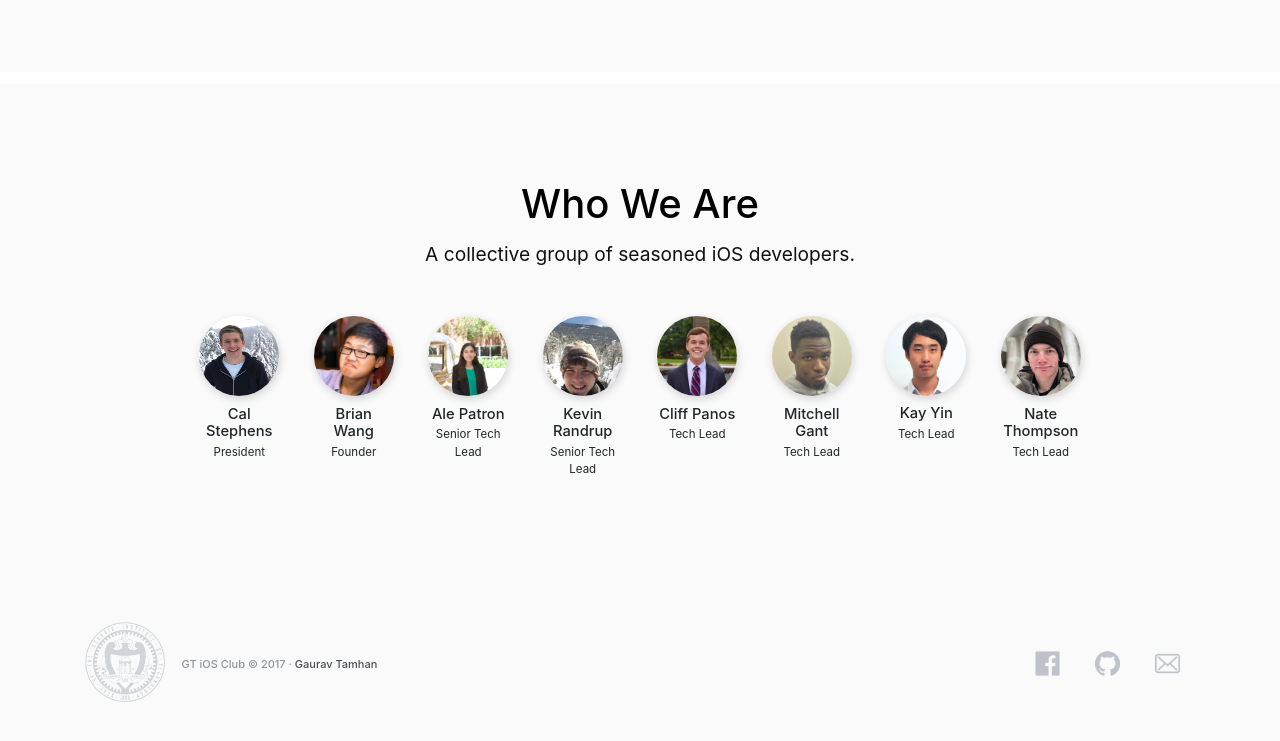
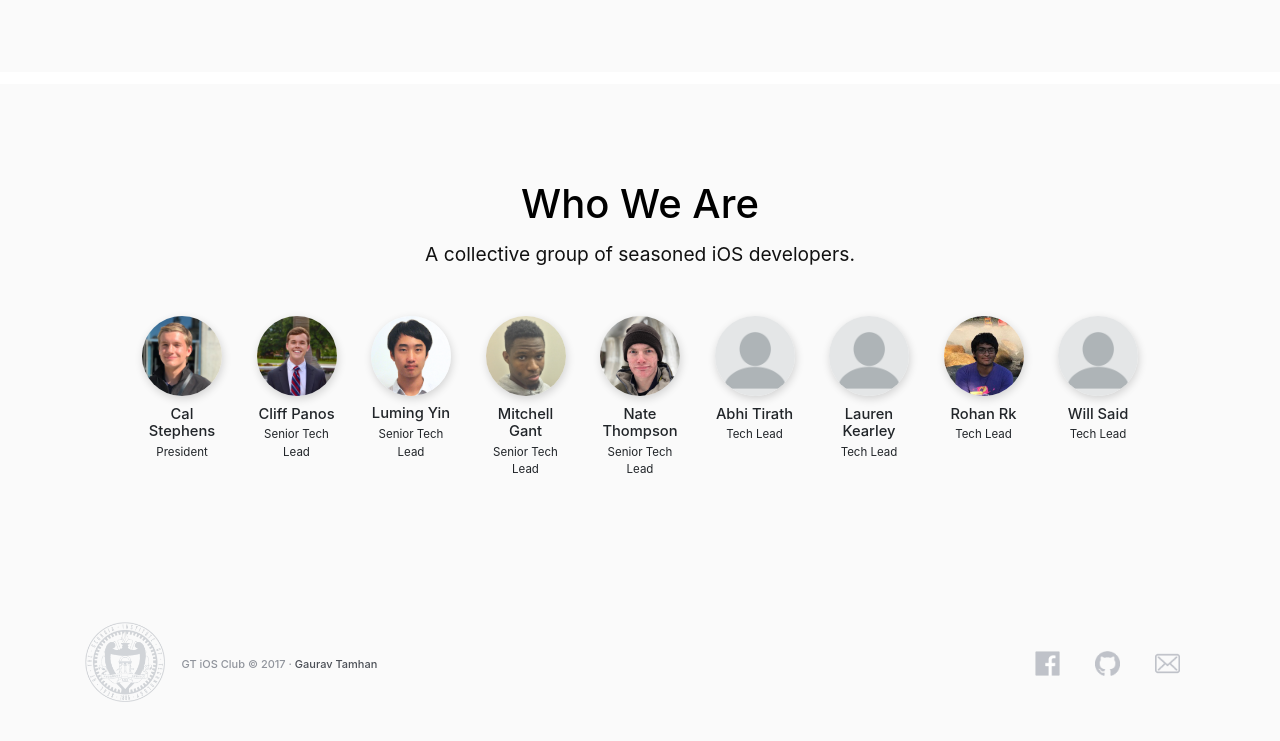
Before and after one commit to gtiosclub/gtios.club, a Jekyll site: the page built from index.md, in a window 1280 px wide and 900 px high, scrolled down 2106 px, cut to the strip 98-839 px from the top of the window. Built offline with Jekyll 4.4.1, drawn with Linux system fonts in a browser that asks for light colours; nearby versions of some CDN libraries; comment, search, counter and statistics services are not loaded.

Commit message:
Update officers list

```diff
--- a/_data/officers/team.yml
+++ b/_data/officers/team.yml
@@ -3,39 +3,44 @@
 - name: "Cal Stephens"
   job: "President"
   pic: "/images/home/officers/cal.jpg"
-  github: "https://github.com/calda"
-
-- name: "Brian Wang"
-  job: "Founder"
-  pic: "/images/home/officers/brian.jpg"
-  github: "https://github.com/brianwang9100"
-
-- name: "Ale Patron"
-  job: "Senior Tech Lead"
-  pic: "/images/home/officers/ale.jpg"
-  github: "https://github.com/apatronl"
-
-- name: "Kevin Randrup"
-  job: "Senior Tech Lead"
-  pic: "/images/home/officers/kevin.jpg"
-  github: "https://github.com/kevinrandrup"
+  github: "https://calstephens.tech"
 
 - name: "Cliff Panos"
-  job: "Tech Lead"
+  job: "Senior Tech Lead"
   pic: "/images/home/officers/cliff.jpg"
   github: "https://github.com/cliffpanos"
 
+- name: "Luming Yin"
+  job: "Senior Tech Lead"
+  pic: "/images/home/officers/luming.jpg"
+  github: "https://github.com/lumingyin"
+
 - name: "Mitchell Gant"
-  job: "Tech Lead"
+  job: "Senior Tech Lead"
   pic: "/images/home/officers/mitchell.jpg"
   github: "https://github.com/m-gant"
 
-- name: "Kay Yin"
+- name: "Nate Thompson"
+  job: "Senior Tech Lead"
+  pic: "/images/home/officers/nate.jpg"
+  github: "https://natethompson.io"
+
+- name: "Abhi Tirath"
   job: "Tech Lead"
-  pic: "/images/home/officers/kay.jpg"
-  github: "https://github.com/lumingyin"
+  pic: "/images/home/officers/placeholder.png"
+  github: "https://github.com/iosgatech"
 
-- name: "Nate Thompson"
+- name: "Lauren Kearley"
   job: "Tech Lead"
-  pic: "/images/home/officers/nate.jpg"
-  github: "https://github.com/thompsonate"
+  pic: "/images/home/officers/placeholder.png"
+  github: "https://github.com/iosgatech"
+
+- name: "Rohan Rk"
+  job: "Tech Lead"
+  pic: "/images/home/officers/rohan.jpg"
+  github: "https://github.com/iosgatech"
+
+- name: "Will Said"
+  job: "Tech Lead"
+  pic: "/images/home/officers/placeholder.png"
+  github: "https://github.com/iosgatech"
```
Also changed, not shown: images/home/officers/cal.jpg, images/home/officers/luming.jpg (renamed from images/home/officers/kay.jpg), images/home/officers/placeholder.png (added).
